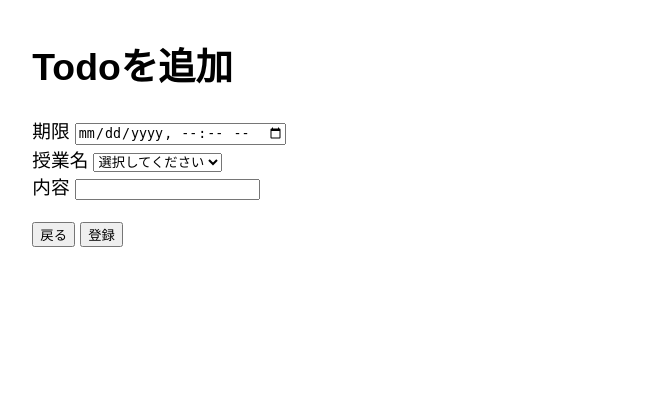
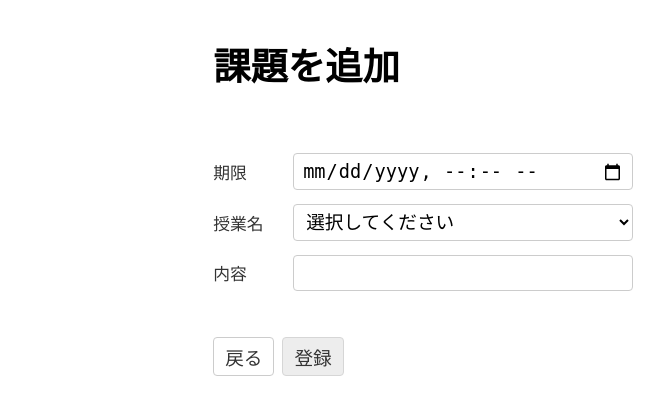
Before and after one commit to OOP2-2025-final-G11/ClassworkManager, a Flask app: page /todo/add in a window 1280 px wide. Shown: the top 415 px of the page, without its empty margins (5-669 px from the left). Run offline with Flask 3, Linux system fonts and the light colour scheme; data that the repository does not hold is empty.

Commit message:
課題追加ページのデザイン変更

```diff
--- a/static/base-style.css
+++ b/static/base-style.css
@@ -311,3 +311,74 @@ th {
 .btn-upload-small:hover {
   background-color: #e2e6ea;
 }
+
+/* Todoボタン */
+
+.todo-back-button {
+  padding: 5px 11px;
+  font-size: 1rem;
+  background-color: #ffffff;
+  border: 1px solid #ccc;
+  border-radius: 4px;
+  color: #333;
+}
+
+.todo-back-button:hover {
+  background-color: #e2e6ea;
+}
+
+.todo-add-button {
+  padding: 5px 11px;
+  font-size: 1rem;
+  background-color: #ededed;
+  border: 1px solid #d6d6d6;
+  border-radius: 4px;
+  color: #333;
+}
+
+.todo-add-button:hover {
+  background-color: #b5bdc4;
+}
+
+.todo-form-actions {
+  display: flex;
+  justify-content: flex-start;
+  gap: 8px;
+  margin-top: 10px;
+}
+
+/* Todo追加フォーム */
+
+.todo-form {
+  max-width: 420px;
+  margin-top: 15px;
+}
+
+.todo-form-group {
+  display: flex;
+  align-items: center;
+  margin-bottom: 14px;
+}
+
+.todo-form-group label {
+  font-size: 0.9rem;
+  width: 80px;
+  color: #333;
+}
+
+.todo-form-group input,
+.todo-form-group select {
+  flex: 1;
+  padding: 6px 8px;
+  font-size: 1rem;
+  border: 1px solid #ccc;
+  border-radius: 4px;
+  background-color: #fff;
+}
+
+.todo-form-group input:focus,
+.todo-form-group select:focus {
+  outline: none;
+  border-color: #7aa7d9;
+  box-shadow: 0 0 0 1px rgba(122, 167, 217, 0.4);
+}
--- a/templates/todo_add.html
+++ b/templates/todo_add.html
@@ -15,14 +15,16 @@
     </style>
   </head>
   <body>
-    <h1>Todoを追加</h1>
-    <form method="post">
-      <div>
+    <div class ="chart-container">
+      <h1>課題を追加</h1>
+      <br/>
+      <form method="post" class="todo-form">
+        <div class="todo-form-group">
           <label>期限</label>
           <input type="datetime-local" name="deadline" required />
         </div>
 
-      <div>
+        <div class="todo-form-group">
           <label>授業名</label>
           <select name="classwork_id" required>
             <option value="">選択してください</option>
@@ -32,14 +34,17 @@
           </select>
         </div>
 
-      <div>
+        <div class="todo-form-group">
           <label>内容</label>
           <input type="text" name="name" required />
         </div>
 
-      <br />
-      <button type="button" onclick="location.href='/'">戻る</button>
-      <button type="submit">登録</button>
+        <br/>
+        <div class="todo-form-actions">
+          <button type="button" class="todo-back-button" onclick="location.href='/'">戻る</button>
+          <button type="submit" class="todo-add-button">登録</button>
+        </div>
       </form>
+    </div>
   </body>
 </html>
```
Lines whose indentation alone changed are shown as unchanged.
